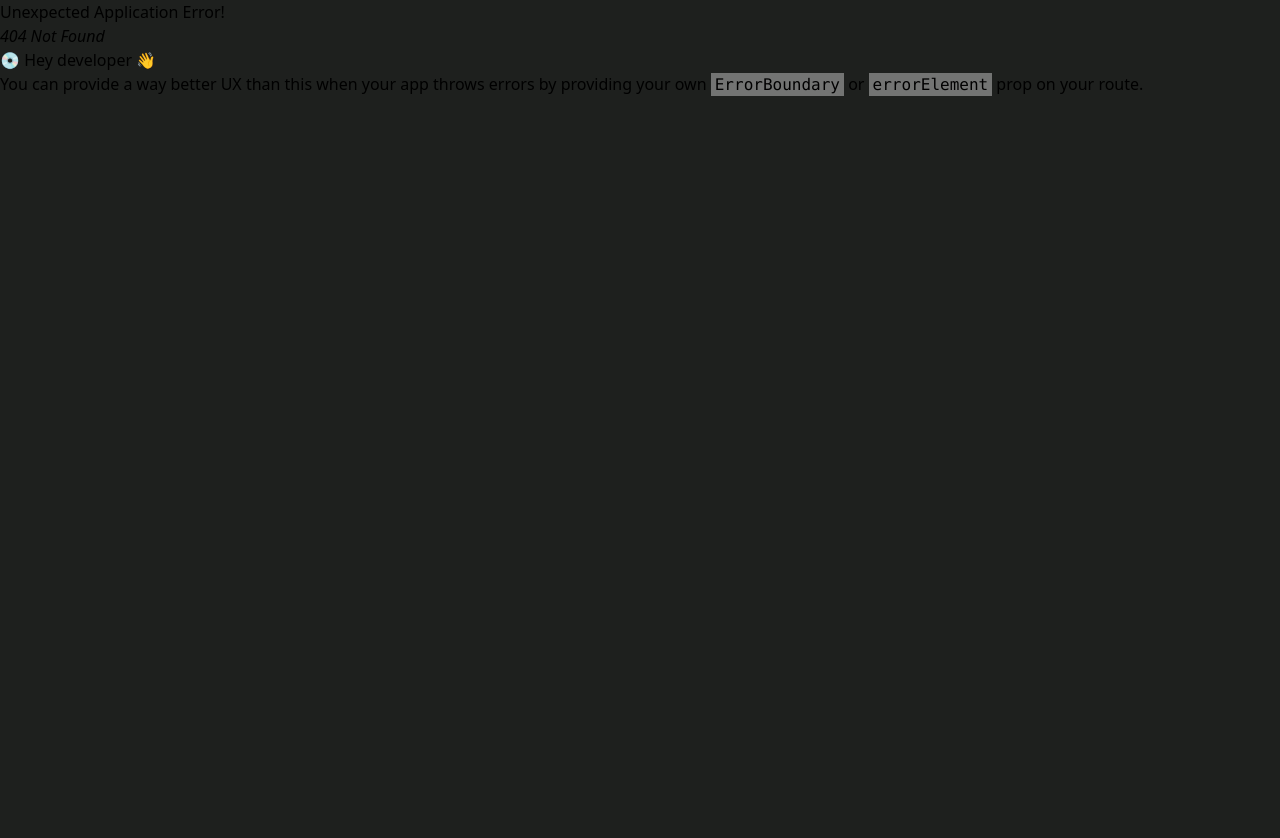
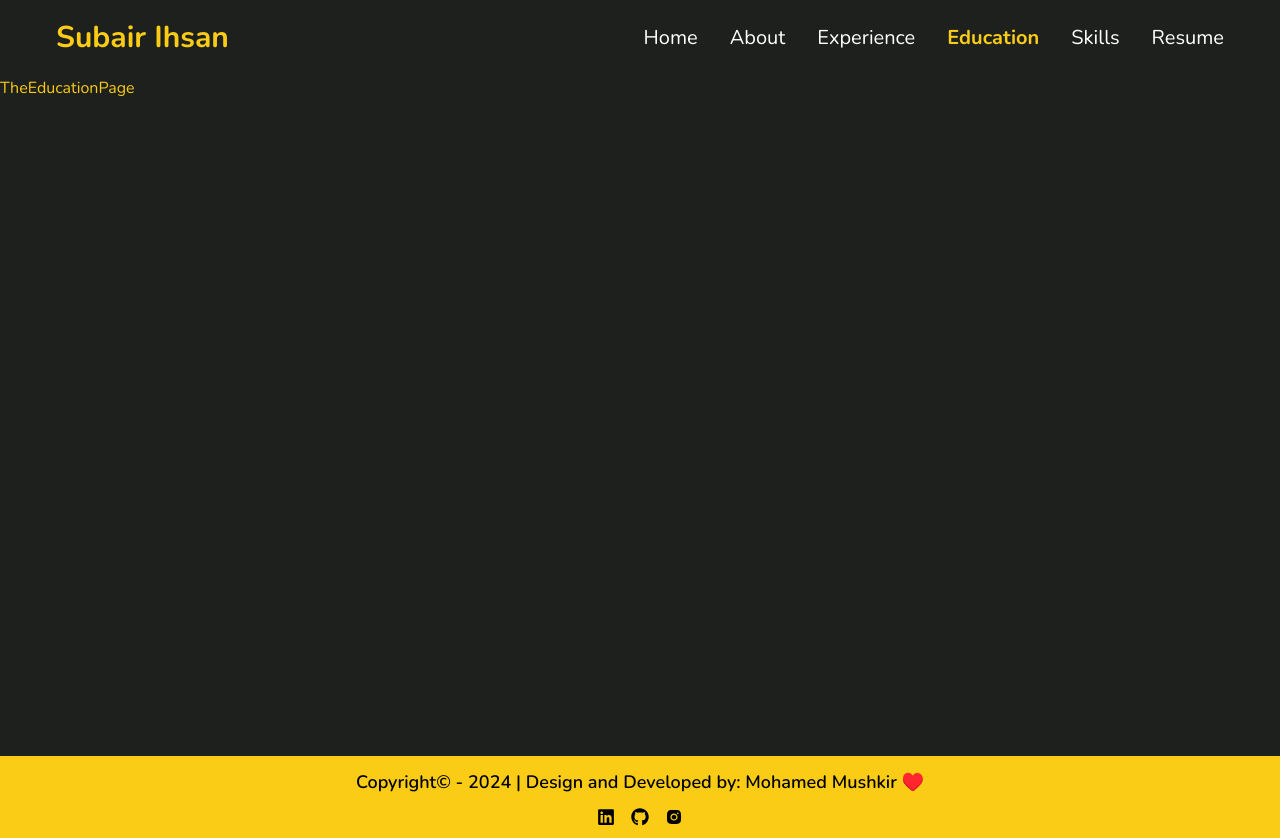
Before and after one commit to Mushkir/ihsan-portfolio, a React (Vite) app: page /education in a window 1280 px wide. Before the commit this address had no page. Before the commit the page ends 800 px from the top, so only its background shows below. Built offline with nearby package versions, Linux system fonts and the light colour scheme.

Commit message:
style: designed footer part

```diff
--- a/index.html
+++ b/index.html
@@ -4,7 +4,7 @@
     <meta charset="UTF-8" />
     <link rel="icon" type="image/svg+xml" href="/ihsan_profile.JPEG" />
     <meta name="viewport" content="width=device-width, initial-scale=1.0" />
-    <title>Ihsan Portfolio</title>
+    <title>Portfolio | Ihsan</title>
   </head>
   <body style="background-color: #1e201e">
     <div id="root"></div>
--- /dev/null
+++ b/src/components/TheFooter.jsx
@@ -0,0 +1,49 @@
+import React from "react";
+import { Link } from "react-router-dom";
+import { FaLinkedin } from "react-icons/fa6";
+import { FaGithub } from "react-icons/fa";
+import { AiFillInstagram } from "react-icons/ai";
+
+const TheFooter = () => {
+  return (
+    <div className="bg-yellow-400 sm:p-3">
+      <p className="text-center font-semibold text-xs sm:text-lg">
+        Copyright&copy; - {new Date().getFullYear()} | Design and Developed by:{" "}
+        <Link
+          to={"https://github.com/Mushkir"}
+          className="hover:font-bold hover:underline"
+          target="_blank"
+        >
+          Mohamed Mushkir ♥️
+        </Link>
+      </p>
+
+      <div className="flex justify-center items-center gap-x-2 sm:gap-x-4 mt-3">
+        {/* LinkedIn */}
+        <Link
+          to={"https://www.linkedin.com/in/mohamed-mushkir/"}
+          target="_blank"
+          className="text-xs sm:text-lg hover:-translate-y-1 transition-all"
+        >
+          <FaLinkedin />
+        </Link>
+        <Link
+          to={"https://github.com/Mushkir"}
+          target="_blank"
+          className="text-xs sm:text-lg hover:-translate-y-1 transition-all"
+        >
+          <FaGithub />
+        </Link>
+        <Link
+          to={"https://www.instagram.com/mushkir_9611/"}
+          target="_blank"
+          className="text-xs sm:text-lg hover:-translate-y-1 transition-all"
+        >
+          <AiFillInstagram />
+        </Link>
+      </div>
+    </div>
+  );
+};
+
+export default TheFooter;
--- a/src/components/TheNavBar.jsx
+++ b/src/components/TheNavBar.jsx
@@ -10,7 +10,9 @@ const TheNavBar = () => {
   return (
     <nav>
       <div className="bg-primary-black flex justify-between items-center p-5 sm:px-14">
-        <h3 className="text-3xl font-bold text-yellow-400">Subair Ihsan</h3>
+        <NavLink to={"/"} className="text-3xl font-bold text-yellow-400">
+          Subair Ihsan
+        </NavLink>
 
         <ul
           className={`text-white space-x-8  hidden xl:flex items-center text-xl ${
--- a/src/layouts/TheGuestLayout.jsx
+++ b/src/layouts/TheGuestLayout.jsx
@@ -1,11 +1,15 @@
 import { Outlet } from "react-router-dom";
 import TheNavBar from "../components/TheNavBar";
+import TheFooter from "../components/TheFooter";
 
 const TheGuestLayout = () => {
   return (
     <div className="font-nunito">
       <TheNavBar />
-      <Outlet />
+      <main className="min-h-[calc(100vh-120px)]">
+        <Outlet />
+      </main>
+      <TheFooter />
     </div>
   );
 };
--- a/src/pages/TheAboutPage.jsx
+++ b/src/pages/TheAboutPage.jsx
@@ -5,27 +5,25 @@ const TheAboutPage = () => {
     // sm:pr-[3rem] md:pr-[5rem] xl:pr-[10rem] flex-col sm:flex-row
     <div className="font-nunito bg-primary-black px-5 sm:px-14 py-8 flex flex-wrap sm:pt-[80px] lg:pt-[150px] xl:pt-[190px]">
       {/* Hero img */}
-      <div className="flex justify-center items-start mb-10 md:mb-0 mr-20">
+      <div className="lg:flex justify-center gap-x-10 items-start mb-10 md:mb-0 lg:mx-20">
         <img
-          className="w-[200px] h-[200px] md:w-[300px] md:h-[300px] rounded-full border-4 border-yellow-400 object-cover object-center"
+          className="w-[200px] h-[200px] mx-auto md:w-[300px] md:h-[300px] rounded-full border-4 border-yellow-400 object-cover object-center"
           src="/ihsan_profile.JPEG"
           alt="Ihsan Momz image"
         />
-      </div>
-
         <div className="w-full sm:w-[700px] text-justify">
           <h3 className="text-yellow-400 text-3xl font-bold">About Me</h3>
           <p className="text-gray-300 mb-3 text-sm sm:text-base">
             I am a skilled Quantity Surveyor with over five years of experience,
             specializing in data input, AutoCAD, document management, and
             preparing Bills of Quantities (BOQs). My methodical approach ensures
-          accurate resource allocation, cost calculation, and project analysis,
-          while my proficiency in AutoCAD enables me to produce precise
-          drawings. I thrive in cost control and BOQ preparation, ensuring
-          smooth project documentation with strong data entry skills. Adaptable
-          to evolving industry standards, I am committed to contributing to
-          successful construction projects while collaborating effectively with
-          interdisciplinary teams.
+            accurate resource allocation, cost calculation, and project
+            analysis, while my proficiency in AutoCAD enables me to produce
+            precise drawings. I thrive in cost control and BOQ preparation,
+            ensuring smooth project documentation with strong data entry skills.
+            Adaptable to evolving industry standards, I am committed to
+            contributing to successful construction projects while collaborating
+            effectively with interdisciplinary teams.
           </p>
 
           <div className="border border-yellow-400 p-5 rounded-md">
@@ -103,6 +101,7 @@ const TheAboutPage = () => {
           </div>
         </div>
       </div>
+    </div>
   );
 };
 
--- /dev/null
+++ b/src/pages/TheEducationPage.jsx
@@ -0,0 +1,7 @@
+import React from "react";
+
+const TheEducationPage = () => {
+  return <div className="text-yellow-400">TheEducationPage</div>;
+};
+
+export default TheEducationPage;
--- /dev/null
+++ b/src/pages/TheSkillsPage.jsx
@@ -0,0 +1,7 @@
+import React from "react";
+
+const TheSkillsPage = () => {
+  return <div className="text-yellow-400">TheSkillsPage</div>;
+};
+
+export default TheSkillsPage;
```
Also changed, not shown: src/main.jsx (+10 -0 lines). Lines whose indentation alone changed are shown as unchanged.
